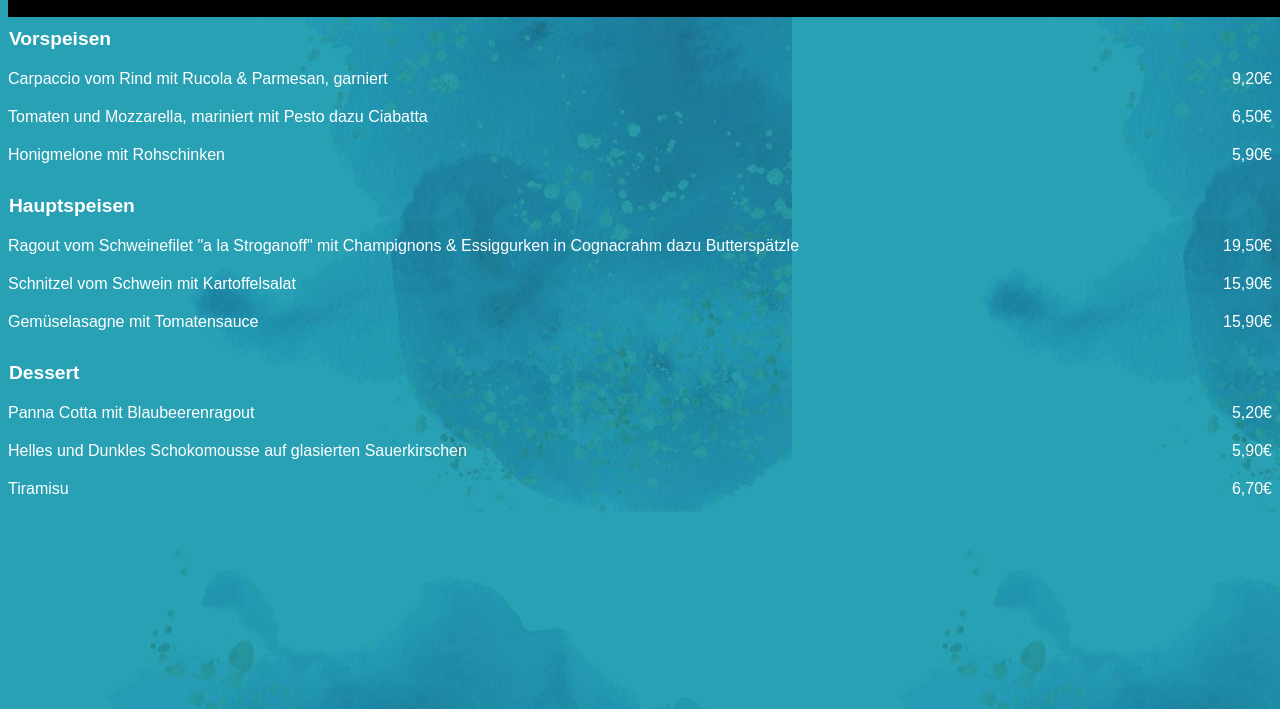
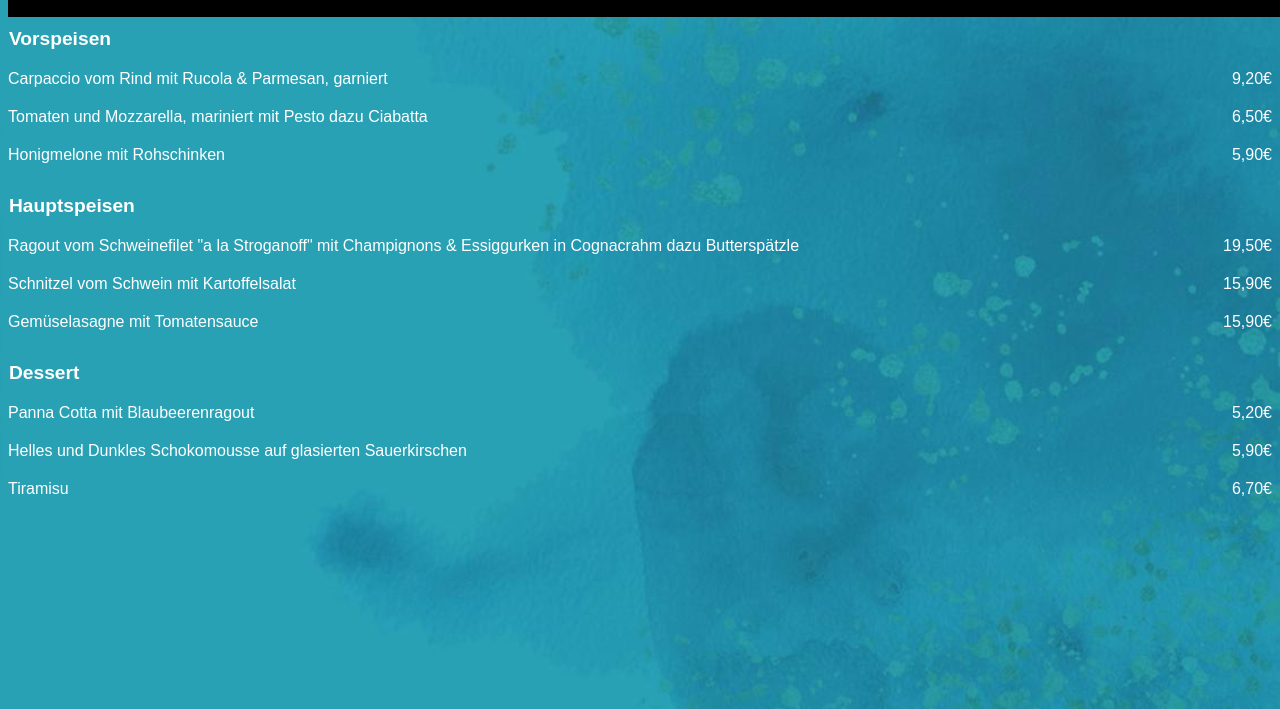
Before and after one commit to ff-derEchte/Speisekarte, a plain HTML site: page index.html in a window 1280 px wide. Shown: the part 91-800 px from the top of the page. Drawn offline with Linux system fonts and the light colour scheme.

Commit message:
changed background

```diff
--- a/index.html
+++ b/index.html
@@ -9,7 +9,7 @@
             padding: 0;
             font-family: Arial, sans-serif;
             background-image: url("bg.jpg");
-            background-size: 792px, 1120px;
+            background-size: 100%;
         }
 
         h1 {
```
